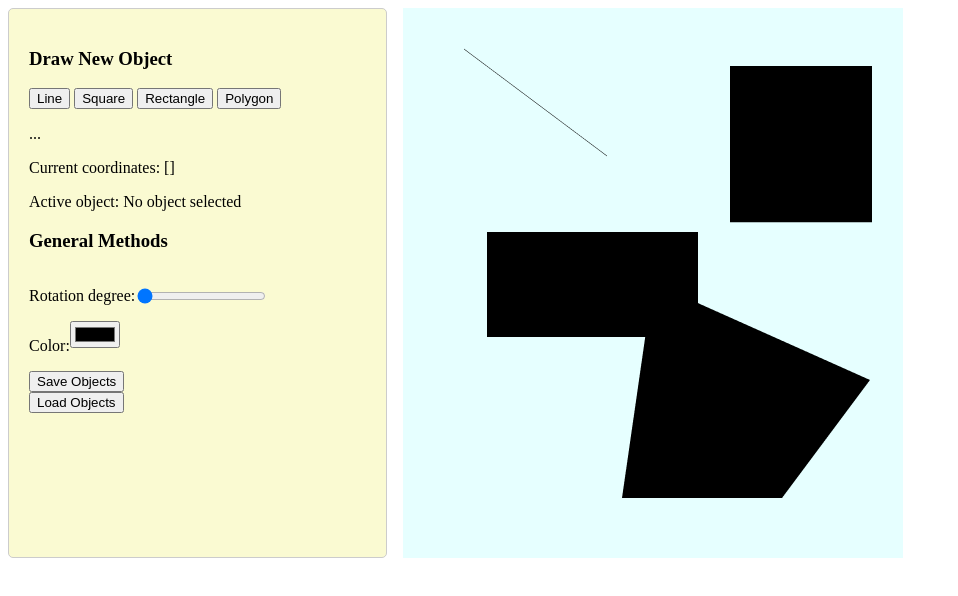
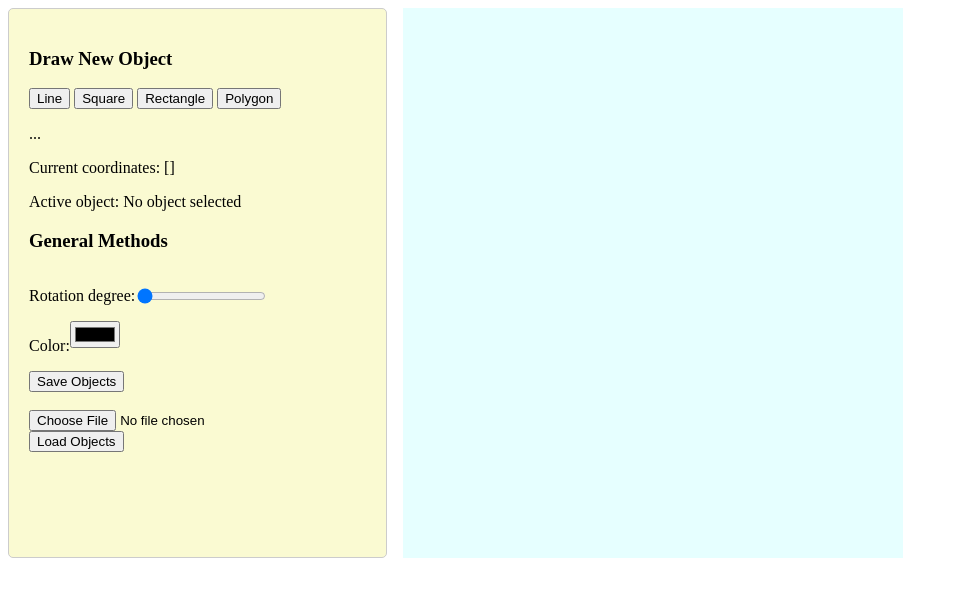
Before and after one commit to Putriliza/Grafkom-Tubes1-Kel15, a plain HTML site: page index.html in a window 1280 px wide. Both pictures are taken after a click on the button "Load Objects". Shown: the whole page, without its empty margins (0-958 px from the left). Drawn offline with Linux system fonts and the light colour scheme.

Commit message:
load for files in web folder

```diff
--- a/index.html
+++ b/index.html
@@ -67,7 +67,9 @@
             <div>
               <button id="save-objects-button">Save Objects</button>
             </div>
+            <br>
             <div>
+              <input type="file" id="file" name="file">
               <button id="load-objects-button">Load Objects</button>
             </div>
           </div>
--- a/script.js
+++ b/script.js
@@ -24,6 +24,8 @@ const change_color_input = document.getElementById('change-color-input');
 
 const save_objects_button = document.getElementById('save-objects-button');
 const load_objects_button = document.getElementById('load-objects-button');
+const file = document.getElementById('file');
+var filePath = '';
 
 line_length_slider.addEventListener('input', (e) => {
   const length = parseFloat(e.target.value);
@@ -78,9 +80,14 @@ save_objects_button.addEventListener('click', (e) => {
   saveToFile(json, 'objects.json');
 })
 
+file.addEventListener("change", function(event) {
+  filePath = file.value.split("\\").pop();
+});
+
 load_objects_button.addEventListener('click', (e) => {
-  loadObjectsFromJsonFileAndAddToCanvas(objects, 'objects.json');
-  console.log(objects);
+  if (filePath != '') {
+    loadObjectsFromJsonFileAndAddToCanvas(objects, filePath);
+  }
 })
 
 // SPECIAL METHOD SQUARE
@@ -630,7 +637,6 @@ function loadObjectsFromJsonFileAndAddToCanvas(array, filePath) {
 
         }
       });
-      console.log(array);
     })
     .catch(error => console.error(error));
 }
```
Also changed, not shown: objects1.json (added, +1 -0 lines).
